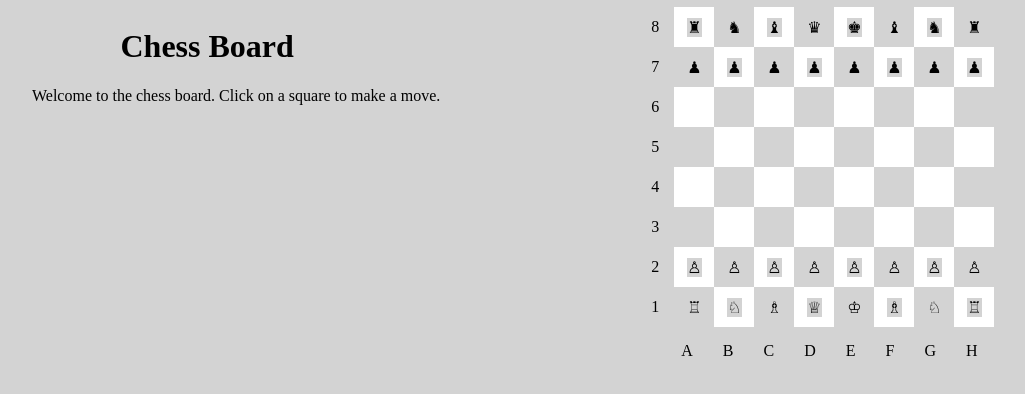
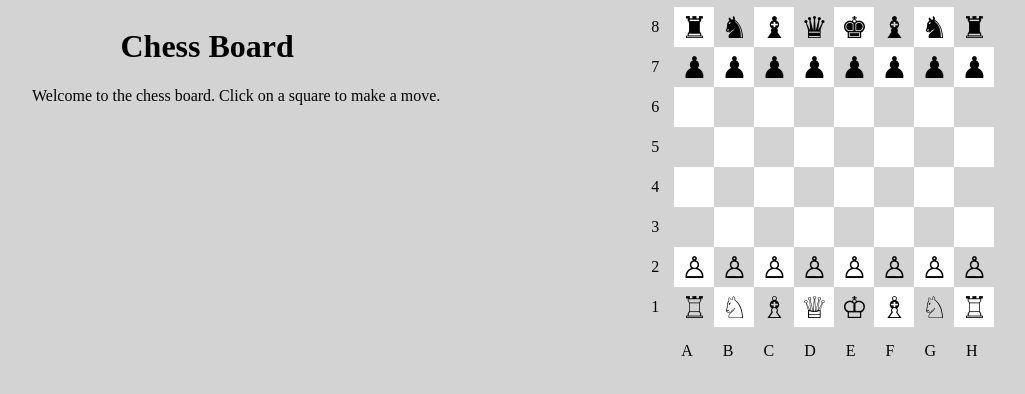
Before and after one commit to Buru7734/ChessBoardGame, a plain HTML site: page index.html in a window 1280 px wide. Shown: the whole page, without its empty margins (113-1138 px from the left). Drawn offline with Linux system fonts and the light colour scheme.

Commit message:
Removed bakground of pieces, fixed one sq uare selected at a time, added event listener to pieces

```diff
--- a/app.js
+++ b/app.js
@@ -1,19 +1,26 @@
-const board = document.querySelector(".board");
+const boardEl = document.querySelector(".board");
+const piecesEl = document.querySelectorAll(".piece");
+let selectedSquare = null;
 
 const clickedHandler = (e) => {
-  console.log(e.target.classList);
   e.target.style.border = "blue 1px solid"; // This will add a blue border to the clicked element.
-  if (e.target.textContent === "") {
-    //This will remove the border if the clicked square is empty.
-    e.target.style.border = "none";
+  if (selectedSquare) {
+    selectedSquare.style.border = "none"; // Remove border from previously selected square
   }
+  selectedSquare = e.target; // Update the selected square to the currently clicked one
+  console.log("Selected square:", selectedSquare);
 };
+and;
+piecesEl.forEach((piece) => {
+  //selecting all the pieces in the board
+  piece.addEventListener("click", clickedHandler);
+});
 
-board.addEventListener(
-  "click",
-  clickedHandler
-
-  // if (e.target.textContent === "♙" || e.target.textContent === "♟") {
-  //   e.target.style.border;
-  // }
-);
+boardEl.addEventListener("click", (e) => {
+  if (selectedSquare && e.target.classList.contains("square")) {
+    // Ensure a piece is selected and the clicked target is a square
+    e.target.appendChild(selectedSquare); // Move the selected piece to the clicked square
+    selectedSquare.style.border = "none"; // Remove border after moving
+    selectedSquare = null; // Reset selected square
+  }
+});
--- a/index.html
+++ b/index.html
@@ -28,83 +28,83 @@
       </section>
       <div class="rowsOdd rowOne">
         <div class="square" id="A8"><div class="piece rook">♜</div></div>
-        <div class="square" id="A7"><div class="blackPawn">♟</div></div>
+        <div class="square" id="A7"><div class="piece blackPawn">♟</div></div>
         <div class="square" id="A6"></div>
         <div class="square" id="A5"></div>
         <div class="square" id="A4"></div>
         <div class="square" id="A3"></div>
         <div class="square" id="A2"><div class="piece whitePawn">♙</div></div>
-        <div class="square" id="A1"><div class="rook">♖</div></div>
+        <div class="square" id="A1"><div class="piece rook">♖</div></div>
       </div>
       <div class="rowsEven rowTwo">
-        <div class="square" id="B8"><div class="knight">♞</div></div>
-        <div class="square" id="B7"><div class="blackPawn">♟</div></div>
+        <div class="square" id="B8"><div class="piece knight">♞</div></div>
+        <div class="square" id="B7"><div class="piece blackPawn">♟</div></div>
         <div class="square" id="B6"></div>
         <div class="square" id="B5"></div>
         <div class="square" id="B4"></div>
         <div class="square" id="B3"></div>
-        <div class="square" id="B2"><div class="whitePawn">♙</div></div>
-        <div class="square" id="B1"><div class="knight">♘</div></div>
+        <div class="square" id="B2"><div class="piece whitePawn">♙</div></div>
+        <div class="square" id="B1"><div class="piece knight">♘</div></div>
       </div>
       <div class="rowsOdd rowThree">
-        <div class="square" id="C8"><div class="bishop">♝</div></div>
-        <div class="square" id="C7"><div class="blackPawn">♟</div></div>
+        <div class="square" id="C8"><div class="piece bishop">♝</div></div>
+        <div class="square" id="C7"><div class="piece blackPawn">♟</div></div>
         <div class="square" id="C6"></div>
         <div class="square" id="C5"></div>
         <div class="square" id="C4"></div>
         <div class="square" id="C3"></div>
-        <div class="square" id="C2"><div class="whitePawn">♙</div></div>
-        <div class="square" id="C1"><div class="bishop">♗</div></div>
+        <div class="square" id="C2"><div class="piece whitePawn">♙</div></div>
+        <div class="square" id="C1"><div class="piece bishop">♗</div></div>
       </div>
       <div class="rowsEven rowFour">
-        <div class="square" id="D8"><div class="queen">♛</div></div>
-        <div class="square" id="D7"><div class="blackPawn">♟</div></div>
+        <div class="square" id="D8"><div class="piece queen">♛</div></div>
+        <div class="square" id="D7"><div class="piece blackPawn">♟</div></div>
         <div class="square" id="D6"></div>
         <div class="square" id="D5"></div>
         <div class="square" id="D4"></div>
         <div class="square" id="D3"></div>
-        <div class="square" id="D2"><div class="whitePawn">♙</div></div>
-        <div class="square" id="D1"><div class="queen">♕</div></div>
+        <div class="square" id="D2"><div class="piece whitePawn">♙</div></div>
+        <div class="square" id="D1"><div class="piece queen">♕</div></div>
       </div>
       <div class="rowsOdd rowFive">
-        <div class="square" id="E8"><div class="king">♚</div></div>
-        <div class="square" id="E7"><div class="blackPawn">♟</div></div>
+        <div class="square" id="E8"><div class="piece king">♚</div></div>
+        <div class="square" id="E7"><div class="piece blackPawn">♟</div></div>
         <div class="square" id="E6"></div>
         <div class="square" id="E5"></div>
         <div class="square" id="E4"></div>
         <div class="square" id="E3"></div>
-        <div class="square" id="E2"><div class="whitePawn">♙</div></div>
-        <div class="square" id="E1"><div class="king">♔</div></div>
+        <div class="square" id="E2"><div class="piece whitePawn">♙</div></div>
+        <div class="square" id="E1"><div class="piece king">♔</div></div>
       </div>
       <div class="rowsEven rowSix">
-        <div class="square" id="F8"><div class="bishop">♝</div></div>
-        <div class="square" id="F7"><div class="blackPawn">♟</div></div>
+        <div class="square" id="F8"><div class="piece bishop">♝</div></div>
+        <div class="square" id="F7"><div class="piece blackPawn">♟</div></div>
         <div class="square" id="F6"></div>
         <div class="square" id="F5"></div>
         <div class="square" id="F4"></div>
         <div class="square" id="F3"></div>
-        <div class="square" id="F2"><div class="whitePawn">♙</div></div>
-        <div class="square" id="F1"><div class="bishop">♗</div></div>
+        <div class="square" id="F2"><div class="piece whitePawn">♙</div></div>
+        <div class="square" id="F1"><div class="piece bishop">♗</div></div>
       </div>
       <div class="rowsOdd rowSeven">
-        <div class="square" id="G8"><div class="knight">♞</div></div>
-        <div class="square" id="G7"><div class="blackPawn">♟</div></div>
+        <div class="square" id="G8"><div class="piece knight">♞</div></div>
+        <div class="square" id="G7"><div class="piece blackPawn">♟</div></div>
         <div class="square" id="G6"></div>
         <div class="square" id="G5"></div>
         <div class="square" id="G4"></div>
         <div class="square" id="G3"></div>
-        <div class="square" id="G2"><div class="whitePawn">♙</div></div>
-        <div class="square" id="G1"><div class="knight">♘</div></div>
+        <div class="square" id="G2"><div class="piece whitePawn">♙</div></div>
+        <div class="square" id="G1"><div class="piece knight">♘</div></div>
       </div>
       <div class="rowsEven rowEigh">
-        <div class="square" id="H8"><div class="rook">♜</div></div>
-        <div class="square" id="H7"><div class="blackPawn">♟</div></div>
+        <div class="square" id="H8"><div class="piece rook">♜</div></div>
+        <div class="square" id="H7"><div class="piece blackPawn">♟</div></div>
         <div class="square" id="H6"></div>
         <div class="square" id="H5"></div>
         <div class="square" id="H4"></div>
         <div class="square" id="H3"></div>
-        <div class="square" id="H2"><div class="whitePawn">♙</div></div>
-        <div class="square" id="H1"><div class="rook">♖</div></div>
+        <div class="square" id="H2"><div class="piece whitePawn">♙</div></div>
+        <div class="square" id="H1"><div class="piece rook">♖</div></div>
       </div>
       <section class="letters">
         <p>A</p>
--- a/style.css
+++ b/style.css
@@ -7,10 +7,6 @@ body {
 * {
   background-color: lightgrey;
   box-sizing: border-box;
-}
-
-div {
-  color: black;
 }
 
 .board {
@@ -87,3 +83,10 @@ h1 {
   margin-left: 80px;
   justify-content: space-around;
 }
+
+.piece {
+  font-size: 30px;
+  background-color: initial;
+  /* border: 1px solid black; */
+  padding: 1px 10px;
+}
```
